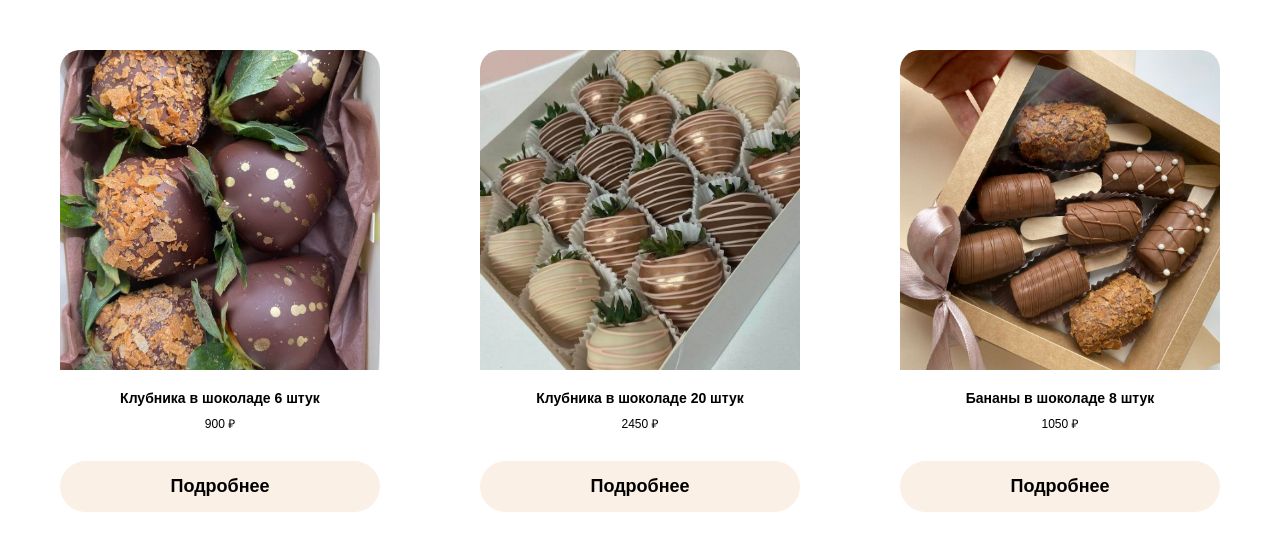
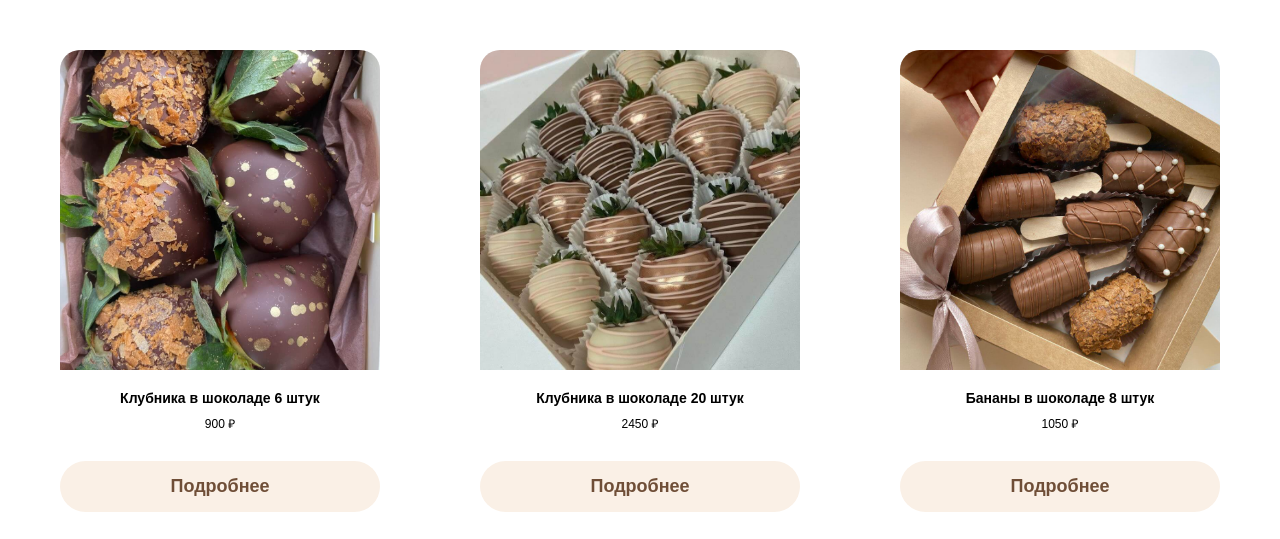
Before and after one commit to MariaMantusova/PROtort, a React app in the folder protort/: page /PROtort/catalog-all in a window 1280 px wide. Shown: the part 218-757 px from the top of the page. Built offline with nearby package versions, Linux system fonts and the light colour scheme.

Commit message:
feat: change color of buuton

```diff
--- a/protort/src/components/Gift/Gift.css
+++ b/protort/src/components/Gift/Gift.css
@@ -37,6 +37,7 @@
     margin-bottom: 30px;
     cursor: pointer;
     transition: opacity 0.5s ease-out;
+    color: #6f4e37;
 }
 
 .gift__button-more:hover {
```
